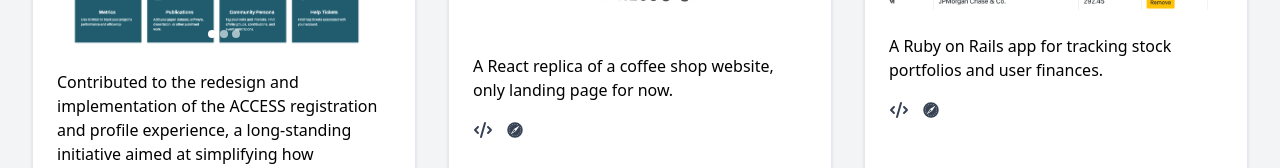
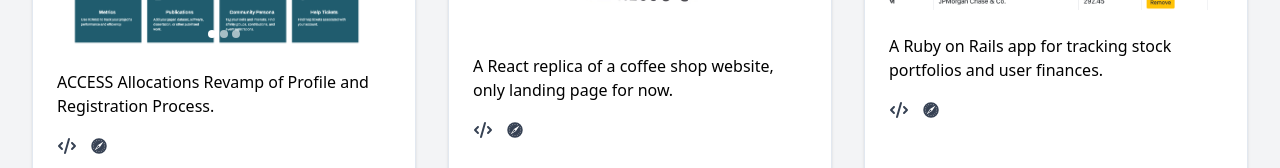
Before and after one commit to evafrank7/portfolio, a Next.js app: page /projects in a window 1280 px wide. Shown: the part 507-675 px from the top of the page. Built offline with nearby package versions, Linux system fonts and the light colour scheme.

Commit message:
Simplifying cards added larger description if needed in modal

```diff
--- a/src/app/projects/page.tsx
+++ b/src/app/projects/page.tsx
@@ -21,7 +21,8 @@ export default function ProjectsPage() {
           "/access-images/identities.png",
           "/access-images/profile.png"
         ],
-      description: "Contributed to the redesign and implementation of the ACCESS registration and profile experience, a long-standing initiative aimed at simplifying how researchers gain access to national supercomputing resources. Worked across the frontend and backend to modernize account creation, profile management, and identity validation workflows using React, TypeScript, Ruby on Rails, and Python. Focused on reducing user friction and creating a more intuitive experience for researchers throughout the onboarding process.",
+      description: "ACCESS Allocations Revamp of Profile and Registration Process.",
+      subDescription: "Contributed to the redesign and implementation of the ACCESS registration and profile experience, a long-standing initiative aimed at simplifying how researchers gain access to national supercomputing resources. Worked across the frontend and backend to modernize account creation, profile management, and identity validation workflows using React, TypeScript, Ruby on Rails, and Python. Focused on reducing user friction and creating a more intuitive experience for researchers throughout the onboarding process.",
       live: "https://account.access-ci.org/",
     },
     {
```
